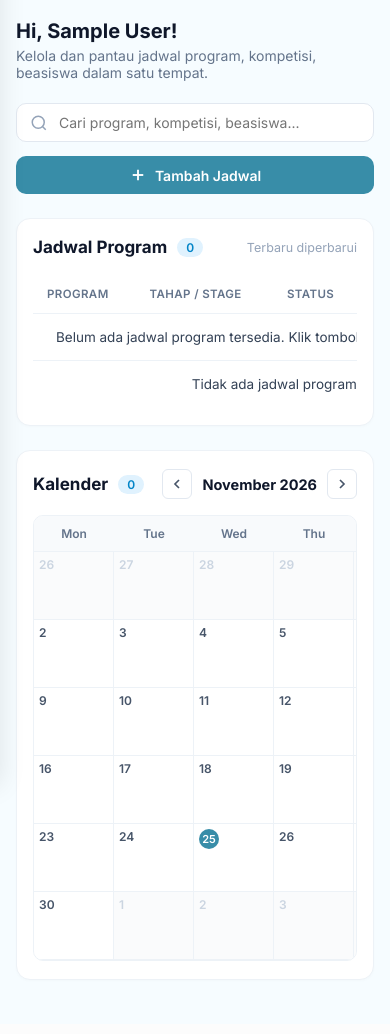
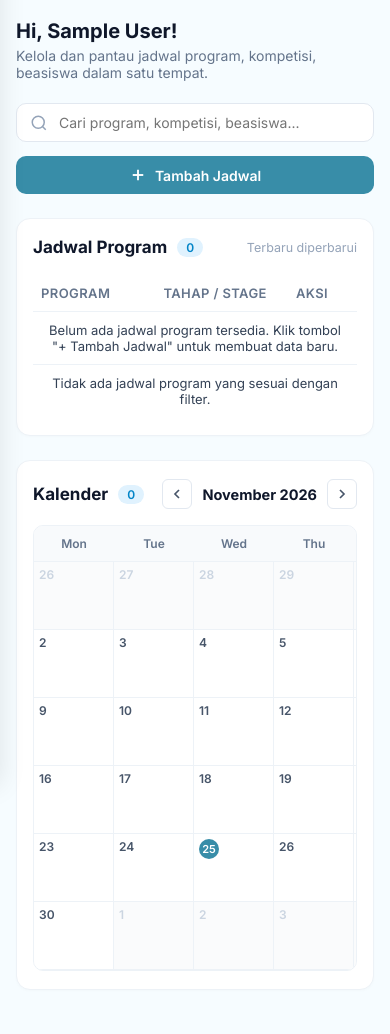
Before and after one commit to HafshahNailatusy/FindyourPath, a Laravel app: page /admin/schedule in a window 390 px wide. Shown: the part 69-1103 px from the top of the page. Before the commit the page ends 1049 px from the top, so only its background shows below. Run offline with Laravel 12, Linux system fonts and the light colour scheme; the visitor is signed in with stand-in values (Sample User, id 1); data that the repository does not hold is empty; style sheets or scripts are compiled from the project's sources; parts of the project's set-up code (start-up, migrations or seed data) failed here and were passed over.

Commit message:
fix: schedule management responsive

```diff
--- a/resources/css/schedule-management.css
+++ b/resources/css/schedule-management.css
@@ -932,7 +932,7 @@ body {
     background-color: #2f7990;
 }
 
-/* Tablet & HP (lebar <= 900px) */
+
 @media (max-width: 900px) {
     .layout-wrapper,
     .main-wrapper {
@@ -970,7 +970,7 @@ body {
     }
 
     .program-table {
-        min-width: 650px;
+        min-width: 0px;
     }
 
     .calendar-wrapper {
@@ -989,6 +989,31 @@ body {
 
     .form-row {
         flex-direction: column;
+    }
+
+     .th-status,
+    .th-periode,
+    .th-lokasi,
+    .td-status,
+    .td-periode,
+    .td-lokasi {
+        display: none;
+    }
+
+    .program-table thead th,
+    .program-table tbody td {
+        padding: 10px 8px;
+        font-size: 13px;
+    }
+
+    .td-program {
+        max-width: none;
+        white-space: normal;
+    }
+
+    .td-aksi {
+        white-space: nowrap;
+        width: 1%;
     }
 }
 
--- a/resources/views/admin/admin-profile/index.blade.php
+++ b/resources/views/admin/admin-profile/index.blade.php
@@ -27,7 +27,9 @@
                 </div>
                 <div class="header-right">
                     <button class="header-notif" aria-label="Notifikasi">
-                        <svg width="18" height="18" viewBox="0 0 18 18" fill="none"><path d="..." stroke="#27566A" stroke-width="1.8"/></svg>
+                       <svg width="18" height="18" viewBox="0 0 18 18" fill="none">
+                            <path d="M7.70006 15.7506C7.83172 15.9786 8.02108 16.168 8.24911 16.2996C8.47713 16.4313 8.73579 16.5006 8.99909 16.5006C9.26239 16.5006 9.52105 16.4313 9.74907 16.2996C9.9771 16.168 10.1665 15.9786 10.2981 15.7506M2.44596 11.4947C2.34798 11.6021 2.28332 11.7357 2.25984 11.8792C2.23637 12.0226 2.25509 12.1698 2.31373 12.3029C2.37237 12.4359 2.46841 12.549 2.59015 12.6285C2.71189 12.7079 2.8541 12.7502 2.99947 12.7504H14.9997C15.1451 12.7504 15.2873 12.7082 15.4091 12.6289C15.5309 12.5496 15.6271 12.4366 15.6859 12.3037C15.7447 12.1708 15.7636 12.0236 15.7403 11.8801C15.717 11.7366 15.6525 11.603 15.5547 11.4955C14.5572 10.4672 13.4997 9.37432 13.4997 5.99978C13.4997 4.80621 13.0256 3.66152 12.1816 2.81754C11.3377 1.97355 10.1931 1.4994 8.99959 1.4994C7.80609 1.4994 6.66148 1.97355 5.81755 2.81754C4.97361 3.66152 4.4995 4.80621 4.4995 5.99978C4.4995 9.37432 3.44123 10.4672 2.44596 11.4947Z" stroke="#27566A" stroke-width="1.8" stroke-linecap="round" />
+                        </svg>
                     </button>
                     <div class="header-user">
                         @if (!empty($user->admin?->avatar) && file_exists(public_path($user->admin->avatar)))
```
